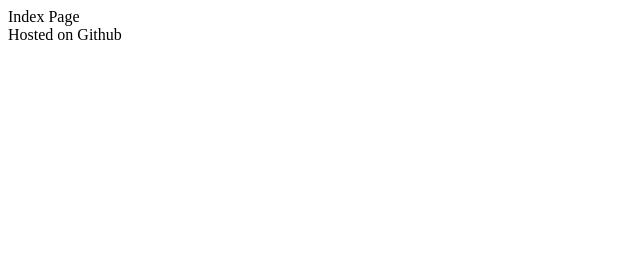
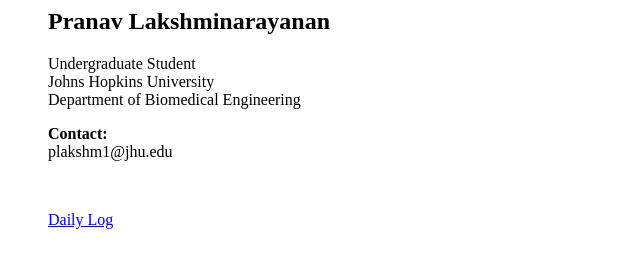
Before and after one commit to pranavl/pranavl.github.io, a plain HTML site: page index.html in a window 1280 px wide. Shown: the whole page, without its empty margins (0-640 px from the left). Drawn offline with Linux system fonts and the light colour scheme.

Commit message:
Index and Log
Create index and log

```diff
--- a/index.html
+++ b/index.html
@@ -1,11 +1,42 @@
 <html>
-<head>
-	<title>Pranav Lakshminarayanan</title>
-</head>
-<body>
 
-Index Page			<br/>
-Hosted on Github	<br/>
+<head><title>Pranav Lakshminarayanan</title></head>
+<body bgcolor=white>
+
+<!--
+<center>
+<table><tr><td>
+<a href="/"><img src="Pictures/cis_logo_small.jpg" border="0"></a></td><td>
+<font size="-1" face="sans-serif"><a href="/"> <b>Center for Imaging Science</b></a> :
+	<a href="/about-cis/index.php">About</a> |
+	<a href="/research">Research</a> |
+	<a href="/publications">Publications</a> |
+	<a href="/education/index.php">Education</a> |
+	<a href="/downloads">Downloads</a></td></tr></table>
+</font>
+<hr width="75%">
+<table width="75%">
+<tr><td>
+-->
+
+<left>
+<blockquote>
+
+	<h2>Pranav Lakshminarayanan</h2>
+
+	Undergraduate Student							<br>
+	Johns Hopkins University						<br>
+	Department of Biomedical Engineering			<br><p>
+
+
+	<b>Contact:</b>									<br>
+	plakshm1@jhu.edu								<br><p>&nbsp<p>
+
+	<a href="/log.html">Daily Log</a>				<br><p>
+
+</blockquote>
+
+</body>
 
 </body>
 </html>
```
Also changed, not shown: log.html (added, +13 -0 lines).
